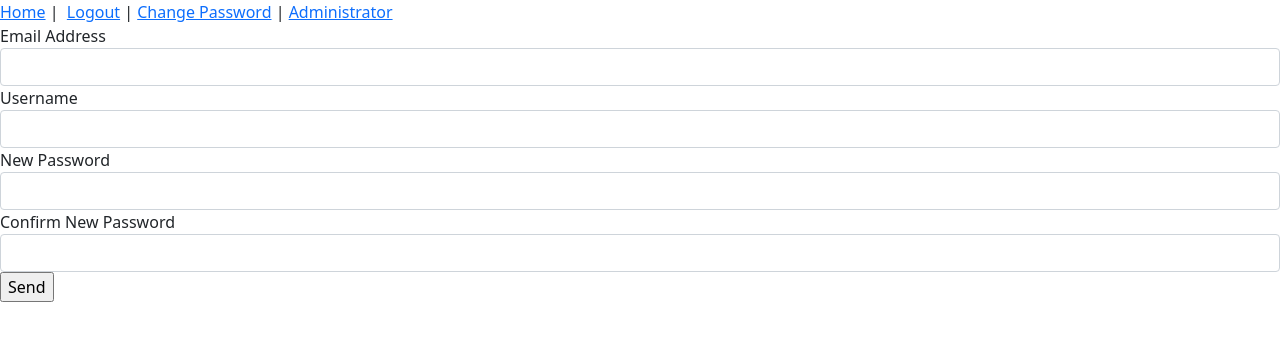
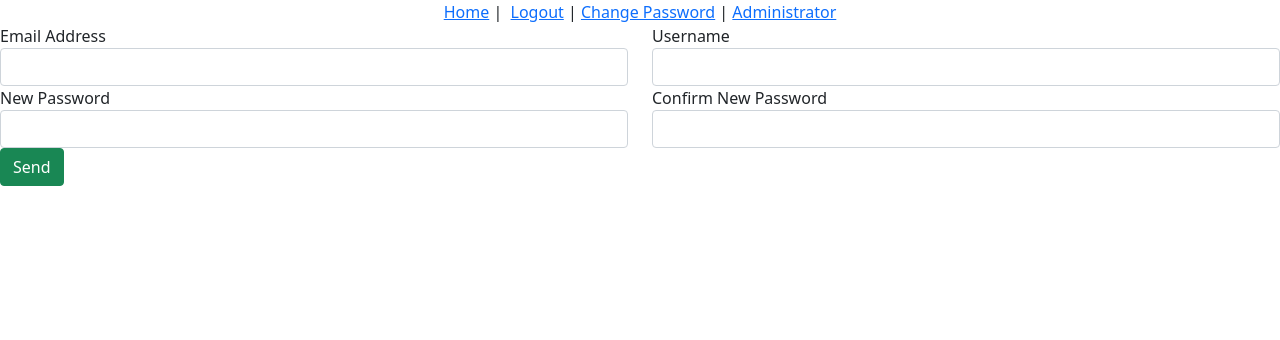
Before and after one commit to mitchrhodes/SummitFitness, a Vue app in the folder vue/: page /changePassword in a window 1280 px wide. Shown: the top 340 px of the page. Built offline with nearby package versions, Linux system fonts and the light colour scheme; no server answers; sample sign-in values are in the browser's storage.

Commit message:
lookin fancy

```diff
--- a/vue/src/App.vue
+++ b/vue/src/App.vue
@@ -1,23 +1,36 @@
 <template>
   <div id="app">
-    <div id="nav">
+    <div id="nav" class="text-center">
       <router-link v-bind:to="{ name: 'home' }">Home</router-link>&nbsp;|&nbsp;
-      <router-link v-bind:to="{ name: 'logout' }" v-if="$store.state.token != ''">Logout</router-link> |
-      <router-link v-bind:to="{ name: 'changePassword' }">Change Password</router-link> |
-      <router-link v-show = "isAdmin(this.$store.state.user)" v-bind:to="{name: 'admin' }">Administrator</router-link>
+      <router-link
+        v-bind:to="{ name: 'logout' }"
+        v-if="$store.state.token != ''"
+        >Logout</router-link
+      >
+      |
+      <router-link v-bind:to="{ name: 'changePassword' }"
+        >Change Password</router-link
+      >
+      |
+      <router-link
+        v-show="isAdmin(this.$store.state.user)"
+        v-bind:to="{ name: 'admin' }"
+        >Administrator</router-link
+      >
     </div>
+
     <router-view />
   </div>
 </template>
 <script>
-export default{
-methods: {
-isAdmin(user){
-  if(user.role === 'admin'){
-    return true;
-  }
-  return false;
-}
-}
-}
+export default {
+  methods: {
+    isAdmin(user) {
+      if (user.role === "admin") {
+        return true;
+      }
+      return false;
+    },
+  },
+};
 </script>
--- a/vue/src/views/Admin.vue
+++ b/vue/src/views/Admin.vue
@@ -1,27 +1,62 @@
 <template>
   <div>
-    <a class="btn btn-primary" v-on:click="isAddNewForm = true"
-      >Creat Virtual Event</a
+    <div class="text-center">
+      <a class="btn btn-primary" v-on:click="isAddNewForm = true, isEventCreated = false"
+        >Create Virtual Event</a
       >
-    <form v-show="isAddNewForm" @submit.prevent="addEvent">
+    </div>
+    <div class="alert alert-success" role="alert" v-show="isEventCreated">
+      Event Created!
+    </div>
+
+    <form  v-show="isAddNewForm" @submit.prevent="addEvent">
+      <div class="row">
+        <div class="col">
           <label for="name">Name</label>
-      <input type="text" id="name" v-model="event.name" />
+          <input
+            type="text"
+            id="name"
+            class="form-control"
+            v-model="event.name"
+          />
+        </div>
+        <div class="col">
           <label for="description">Description</label>
-      <input type="text" id="description" v-model="event.description" />
+          <input
+            type="text"
+            id="description"
+            class="form-control"
+            v-model="event.description"
+          />
+        </div>
+      </div>
+      <div class="row">
+        <div class="col">
           <label for="type">Activity Type</label>
-      <select v-model="event.type">
+          <select v-model="event.type" class="form-control">
             <option>Running</option>
             <option>Walking</option>
             <option>Biking</option>
             <option>Swimming</option>
           </select>
+        </div>
+        <div class="col">
           <label for="duration">Activity Duration in Days</label>
-      <input type="text" id="duration" v-model="event.duration" />
-      <button class="btn btn-lg btn-primary btn-block" type="submit">
+          <input
+            type="text"
+            id="duration"
+            class="form-control"
+            v-model="event.duration"
+          />
+        </div>
+      </div>
+      <div class="text-center">
+        <button class="btn btn-primary btn-block" type="submit">
           Create Event
         </button>
+      </div>
     </form>
-    <table class="table table-bordered table-hover">
+    <table class="table table-bordered table-hover mx-4">
       <thead>
         <tr>
           <th scope="col">Username</th>
@@ -63,6 +98,7 @@ export default {
         userId: "",
       },
       isAddNewForm: false,
+      isEventCreated: false,
       event: {
         name: "",
         description: "",
@@ -98,6 +134,9 @@ export default {
         .catch((error) => {
           console.log(error.response);
         });
+      this.isAddNewForm = false;
+      this.isEventCreated = true;
+      this.event = {};
     },
   },
 };
--- a/vue/src/views/ChangePassword.vue
+++ b/vue/src/views/ChangePassword.vue
@@ -1,27 +1,38 @@
 <template>
   <div>
+    <div class="alert alert-success" role="alert" v-show="isPasswordChanged">Password Changed!</div>
     <form @submit.prevent="sendEmail">
-      <div class="form-row">
-        <div class="column">
+      <div class="row">
+        <div class="col">
           <label>Email Address</label>
-          <input class="form-control"
+          <input
+            class="form-control"
             type="text"
             name="email_address"
             v-model="user.emailAddress"
           />
         </div>
-        <div class="column">
+        <div class="col">
           <label>Username</label>
-          <input type="text" name="username"
-          class="form-control" v-model="user.username" />
+          <input
+            type="text"
+            name="username"
+            class="form-control"
+            v-model="user.username"
+          />
         </div>
       </div>
-      <div class="form-row">
-        <div class="column">
+      <div class="row">
+        <div class="col">
           <label>New Password</label>
-          <input type="text" class="form-control" name="new_password" v-model="user.newPassword" />
+          <input
+            type="text"
+            class="form-control"
+            name="new_password"
+            v-model="user.newPassword"
+          />
         </div>
-        <div class="column">
+        <div class="col">
           <label>Confirm New Password</label>
           <input
             class="form-control"
@@ -31,7 +42,7 @@
           />
         </div>
       </div>
-      <input type="submit" value="Send" />
+      <input class="btn btn-success" type="submit" value="Send" />
     </form>
   </div>
 </template>
@@ -49,6 +60,7 @@ export default {
         newPassword: "",
         confirmNewPassword: "",
       },
+      isPasswordChanged: false,
     };
   },
   methods: {
@@ -65,6 +77,8 @@ export default {
       } else {
         this.$router.push("/");
       }
+      this.isPasswordChanged = true;
+      this.user = {};
     },
   },
 };
--- a/vue/src/views/Register.vue
+++ b/vue/src/views/Register.vue
@@ -42,7 +42,7 @@
         required
       />
       <router-link :to="{ name: 'login' }">Have an account?</router-link>
-      <button class="btn btn-lg btn-primary btn-block" type="submit">
+      <button class="btn btn-primary btn-block" type="submit">
         Create Account
       </button>
     </form>
```
Lines whose indentation alone changed are shown as unchanged.
